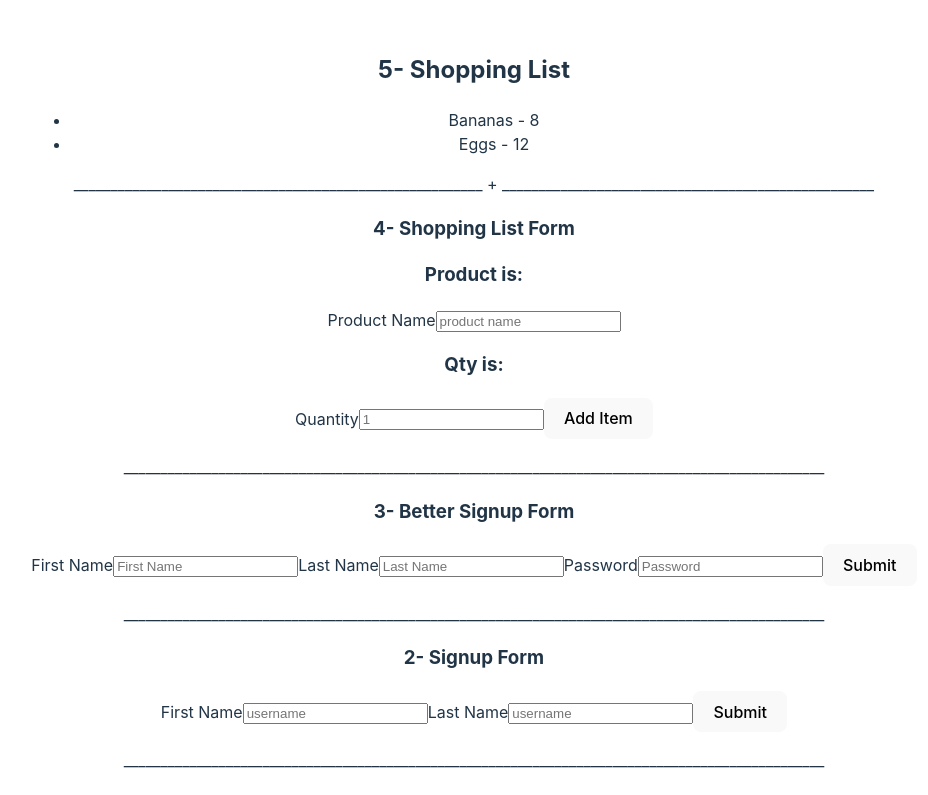
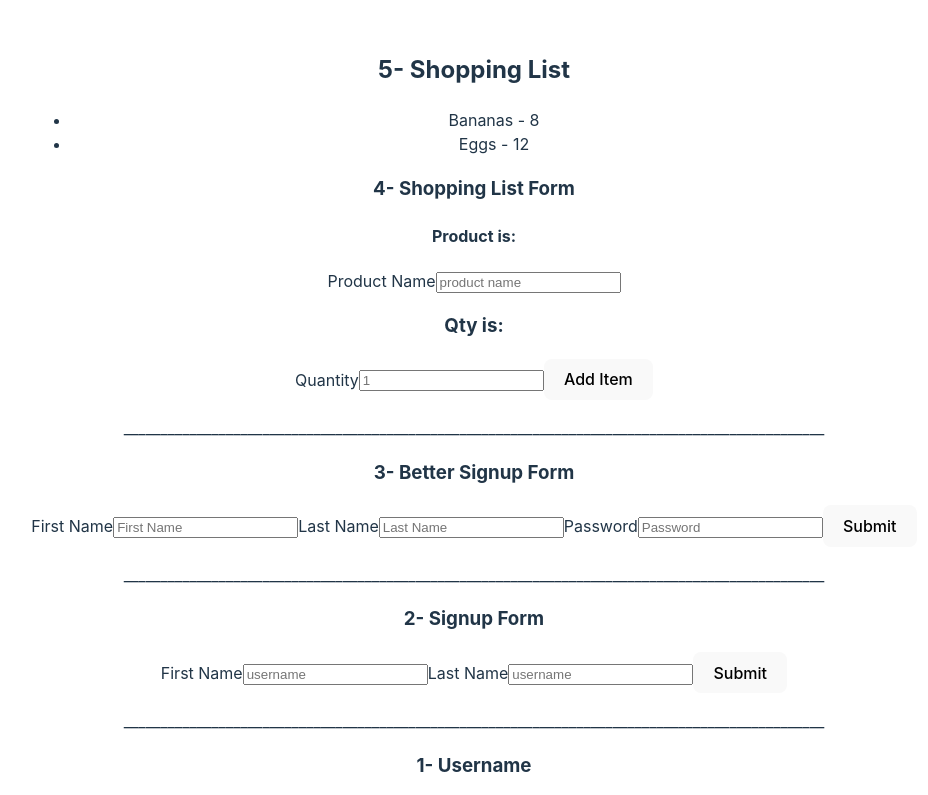
Before and after one commit to saim96/react-form, a React (Vite) app: page / in a window 1280 px wide. Shown: the top 795 px of the page, without its empty margins (166-1094 px from the left). Built offline with nearby package versions, Linux system fonts and the light colour scheme.

Commit message:
Shopping List Form & List Component combined

```diff
--- a/src/App.jsx
+++ b/src/App.jsx
@@ -1,7 +1,6 @@
 import UsernameForm from "./UsernameForm";
 import SignupForm from "./SignupForm";
 import BettersignupForm from "./BetterSignupForm.component";
-import ShoppingListForm from "./ShoppingListForm.component";
 import ShoppingList from "./ShoppingList.component";
 import "./App.css";
 
@@ -9,7 +8,6 @@ function App() {
   return (
     <>
       <ShoppingList />
-      <ShoppingListForm />
       <BettersignupForm />
       <SignupForm />
       <UsernameForm />
--- a/src/ShoppingList.component.jsx
+++ b/src/ShoppingList.component.jsx
@@ -1,4 +1,5 @@
 import { useState } from "react";
+import ShoppingListForm from "./ShoppingListForm.component";
 
 export default function ShoppingList() {
   const [items, setItems] = useState([
@@ -6,6 +7,12 @@ export default function ShoppingList() {
     { id: 2, product: "Eggs", quantity: 12 },
   ]);
 
+  const addItem = (item) => {
+    setItems((currItems) => {
+      return [...currItems, { ...item, id: 9 }];
+    });
+
+  };
 
   return (
     <div>
@@ -17,9 +24,7 @@ export default function ShoppingList() {
           </li>
         ))}
       </ul>
-      <p>
-      ________________________________________________________ + ___________________________________________________
-    </p>
+      <ShoppingListForm addItem={addItem} />
     </div>
   );
 }
--- a/src/ShoppingListForm.component.jsx
+++ b/src/ShoppingListForm.component.jsx
@@ -1,6 +1,6 @@
 import { useState } from "react";
 
-export default function ShoppingListForm() {
+export default function ShoppingListForm({ addItem }) {
   const [formData, setFormData] = useState({
     product: "",
     quantity: "",
@@ -13,10 +13,15 @@ export default function ShoppingListForm() {
       };
     });
   };
+  const handleSubmit = (e) => {
+    e.preventDefault();
+    console.log("dahdk");
+    addItem(formData);
+  };
   return (
-    <form>
+    <form onSubmit={handleSubmit}>
       <h3>4- Shopping List Form </h3>
-      <h3>Product is: {formData.product} </h3>
+      <h4>Product is: </h4>
       <label htmlFor="product"> Product Name</label>
       <input
         type="text"
```
